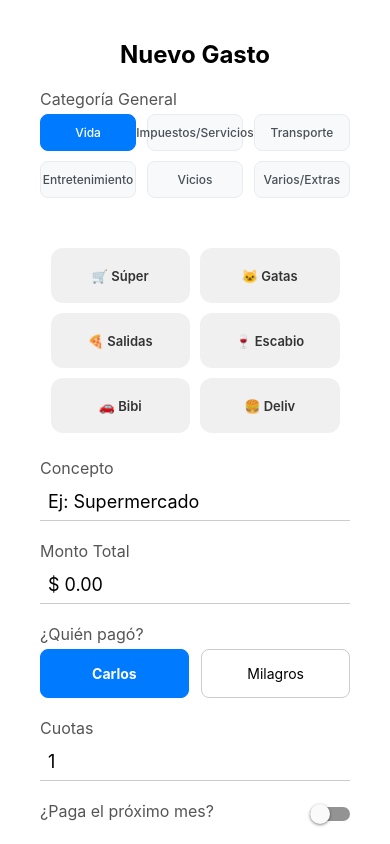
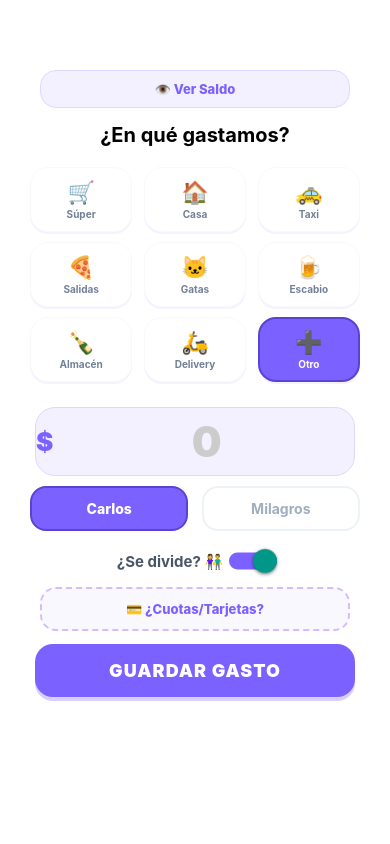
Before and after one commit to cmanente89/app-economia-pareja, a React Native app: screen / in a window 390 px wide. Built offline with nearby package versions, Linux system fonts and the light colour scheme; no server answers.

Commit message:
UI: Estética violeta, grid 3x3 y márgenes compactos

```diff
--- a/App.js
+++ b/App.js
@@ -1,248 +1,179 @@
-import axios from "axios";
-// import { useState } from "react";
-import { useState } from "react";
+import { useState } from "react"; // Quitamos useEffect por ahora para simplificar
 import {
   Alert,
   ScrollView,
-  //StyleSheet,
   Switch,
   Text,
   TextInput,
   TouchableOpacity,
   View,
 } from "react-native";
-import { supabase } from './lib/supabase';
-
 import { styles } from "./styles/styles.js";
 
-// URL DE GOOGLE APPS SCRIPT
-//(modificado) Leemos la URL desde el archivo .env
-const SCRIPT_URL = process.env.EXPO_PUBLIC_SCRIPT_URL;
-
-const CATEGORIAS_MADRE = [
-  "Vida",
-  "Impuestos/Servicios",
-  "Transporte",
-  "Entretenimiento",
-  "Vicios",
-  "Varios/Extras",
+const CONCEPTOS_FAVORITOS = [
+  {
+    id: "1",
+    icono: "🛒",
+    nombre: "Súper",
+    concepto: "Supermercado",
+    categoria: "Vida",
+  },
+  {
+    id: "2",
+    icono: "🏠",
+    nombre: "Casa",
+    concepto: "Gastos Casa",
+    categoria: "Impuestos/Servicios",
+  },
+  {
+    id: "3",
+    icono: "🚕",
+    nombre: "Taxi",
+    concepto: "Taxi/Coche",
+    categoria: "Transporte",
+  },
+  {
+    id: "4",
+    icono: "🍕",
+    nombre: "Salidas",
+    concepto: "Salida/Cena",
+    categoria: "Entretenimiento",
+  },
+  {
+    id: "5",
+    icono: "🐱",
+    nombre: "Gatas",
+    concepto: "Gatas",
+    categoria: "Vida",
+  },
+  {
+    id: "6",
+    icono: "🍺",
+    nombre: "Escabio",
+    concepto: "Escabio",
+    categoria: "Vicios",
+  },
+  {
+    id: "7",
+    icono: "🍾",
+    nombre: "Almacén",
+    concepto: "Almacen",
+    categoria: "Vida",
+  },
+  {
+    id: "8",
+    icono: "🛵",
+    nombre: "Delivery",
+    concepto: "Delivery",
+    categoria: "Extras",
+  },
+  {
+    id: "9",
+    icono: "➕",
+    nombre: "Otro",
+    concepto: "",
+    categoria: "Varios/Extras",
+  },
 ];
 
-//console.log("DEBUG - URL cargada:", process.env.EXPO_PUBLIC_SCRIPT_URL);
+const SCRIPT_URL = process.env.EXPO_PUBLIC_SCRIPT_URL;
 
 export default function App() {
   const [concepto, setConcepto] = useState("");
   const [monto, setMonto] = useState("");
-  const [pagador, setPagador] = useState("Carlos"); // Podés cambiar el nombre inicial
+  const [pagador, setPagador] = useState("Carlos");
   const [cuotas, setCuotas] = useState("1");
   const [proximoMes, setProximoMes] = useState(false);
   const [cargando, setCargando] = useState(false);
   const [categoria, setCategoria] = useState("Vida");
-  const [dividir, setDividir] = useState(true); // Por defecto se divide
-
-  //PRUEBA CON useEffect para Supabase
-
-  // useEffect(() => {
-  //   const testConexion = async () => {
-  //     const { data, error } = await supabase.from('gastos').select('*').limit(1);
-  //     if (error) console.log("Error Supabase:", error.message);
-  //     else console.log("✅ ¡Conexión exitosa!");
-  //   };
-  //   testConexion();
-  // }, []);
+  const [dividir, setDividir] = useState(true);
+  const [mostrarSaldo, setMostrarSaldo] = useState(false);
+  const [modalNuevoVisible, setModalNuevoVisible] = useState(false);
 
   const enviarGasto = async () => {
     if (!concepto || !monto) {
       Alert.alert("Error", "Por favor completa concepto y monto.");
       return;
     }
-
-  const datos = {
-    categoria: categoria,
-    concepto: concepto,
-    monto: parseFloat(monto),
-    cuotas: parseInt(cuotas),
-    pagador: pagador,
-    pagaProximoMes: proximoMes,
-    compartido: dividir,
-  };
-
     setCargando(true);
-
     try {
-    // 1. Mandamos al Google Sheets (como siempre)
-    await axios.post(SCRIPT_URL, JSON.stringify(datos));
-
-    // 2. Mandamos a Supabase (lo nuevo)
-    await enviarASupabase(datos);
-
-    Alert.alert("¡Éxito!", "Gasto cargado en Sheets y Supabase.");
-
-    // Limpieza de campos...
-    setConcepto("");
-    setMonto("");
+      // Simulación de envío para probar que arranca
+      console.log("Enviando...");
+      setTimeout(() => {
+        Alert.alert("¡Éxito!", "App funcionando.");
+        setCargando(false);
+      }, 1000);
     } catch (error) {
-    Alert.alert("Error", "Hubo un problema al guardar.");
-  } finally {
+      Alert.alert("Error");
       setCargando(false);
-  }
-};
-
-  const enviarASupabase = async (datos) => {
-  try {
-    const { error } = await supabase
-      .from('gastos')
-      .insert([
-        {
-          categoria: datos.categoria,
-          concepto: datos.concepto,
-          monto: datos.monto,
-          pagador: datos.pagador,
-          cuotas: datos.cuotas,
-          es_compartido: datos.compartido,
-          // mes_pago lo manejaremos más adelante con lógica de fechas
-        }
-      ]);
-
-    if (error) throw error;
-    //console.log("✅ ¡Guardado en Supabase!");ver!
-  } catch (error) {
-    console.error("❌ Error Supabase:", error.message);
     }
   };
 
   return (
     <ScrollView contentContainerStyle={styles.container}>
-      <Text style={styles.titulo}>Nuevo Gasto</Text>
+      <TouchableOpacity
+        style={styles.subheader}
+        onPress={() => setMostrarSaldo(!mostrarSaldo)}
+      >
+        <Text style={styles.textoSaldo}>
+          {mostrarSaldo ? "💰 Saldo: $45.200" : "👁️ Ver Saldo"}
+        </Text>
+      </TouchableOpacity>
 
-      {/* botones de categorias */}
+      <Text
+        style={{
+          fontSize: 20,
+          fontWeight: "bold",
+          marginBottom: 20,
+          textAlign: "center",
+        }}
+      >
+        ¿En qué gastamos?
+      </Text>
 
-      <Text style={styles.label}>Categoría General</Text>
       <View style={styles.gridCategorias}>
-        {CATEGORIAS_MADRE.map((cat) => (
+        {CONCEPTOS_FAVORITOS.map((item) => (
           <TouchableOpacity
-            key={cat}
+            key={item.id}
             style={[
               styles.botonCuadricula,
-              categoria === cat && styles.botonCuadriculaActivo,
+              concepto === item.concepto && styles.botonCuadriculaActivo,
             ]}
             onPress={() => {
-              setCategoria(cat);
-              setConcepto(""); //limpia el concepto si cambia la categoria
+              if (item.id === "9") {
+                setModalNuevoVisible(true); // El botón "+" abrirá el modal luego
+              } else {
+                setConcepto(item.concepto);
+                setCategoria(item.categoria);
+              }
             }}
           >
+            <Text style={{ fontSize: 22 }}>{item.icono}</Text>
             <Text
               style={[
                 styles.textoCuadricula,
-                categoria === cat && styles.textoCuadriculaActivo,
+                concepto === item.concepto && styles.textoCuadriculaActivo,
               ]}
             >
-              {cat}
+              {item.nombre}
             </Text>
           </TouchableOpacity>
         ))}
       </View>
 
-      {/* botones conceptos */}
-
-      <View style={styles.contenedorChips}>
-        <TouchableOpacity
-          style={[
-            styles.chip,
-            concepto === "Supermercado" && styles.chipActivo, // Si está seleccionado, aplica este estilo extra
-          ]}
-          onPress={() => {
-            setConcepto("Supermercado");
-            setCategoria("Vida");
-          }}
-        >
-          <Text style={styles.chipText}>🛒 Súper</Text>
-        </TouchableOpacity>
-
-        <TouchableOpacity
-          style={[
-            styles.chip,
-            concepto === "Gatas" && styles.chipActivo, // Si está seleccionado, aplica este estilo extra
-          ]}
-          onPress={() => {
-            setConcepto("Gatas");
-            setCategoria("Vida");
-          }}
-        >
-          <Text style={styles.chipText}>🐱 Gatas</Text>
-        </TouchableOpacity>
-
-        <TouchableOpacity
-          style={[
-            styles.chip,
-            concepto === "Salidas" && styles.chipActivo, // Si está seleccionado, aplica este estilo extra
-          ]}
-          onPress={() => {
-            setConcepto("Salidas");
-            setCategoria("Entretenimiento");
-          }}
-        >
-          <Text style={styles.chipText}>🍕 Salidas</Text>
-        </TouchableOpacity>
-
-        <TouchableOpacity
-          style={[
-            styles.chip,
-            concepto === "Escabio" && styles.chipActivo, // Si está seleccionado, aplica este estilo extra
-          ]}
-          onPress={() => {
-            setConcepto("Escabio");
-            setCategoria("Vicios");
-          }}
-        >
-          <Text style={styles.chipText}>🍷 Escabio</Text>
-        </TouchableOpacity>
-
-        <TouchableOpacity
-          style={[
-            styles.chip,
-            concepto === "Bibi" && styles.chipActivo, // Si está seleccionado, aplica este estilo extra
-          ]}
-          onPress={() => {
-            setConcepto("Bibi");
-            setCategoria("Transporte");
-          }}
-        >
-          <Text style={styles.chipText}>🚗 Bibi</Text>
-        </TouchableOpacity>
-
-        <TouchableOpacity
-          style={[
-            styles.chip,
-            concepto === "Delivery" && styles.chipActivo, // Si está seleccionado, aplica este estilo extra
-          ]}
-          onPress={() => {
-            setConcepto("Delivery");
-            setCategoria("Varios/Extras");
-          }}
-        >
-          <Text style={styles.chipText}>🍔 Deliv</Text>
-        </TouchableOpacity>
-      </View>
-
-      <Text style={styles.label}>Concepto</Text>
+      <View style={styles.contenedorMonto}>
+        <Text style={styles.moneda}>$</Text>
         <TextInput
-        style={styles.input}
-        value={concepto}
-        onChangeText={setConcepto}
-        placeholder="Ej: Supermercado"
-      />
-
-      <Text style={styles.label}>Monto Total</Text>
-      <TextInput
-        style={styles.input}
+          style={styles.inputMontoGigante}
           value={monto}
           onChangeText={setMonto}
           keyboardType="numeric"
-        placeholder="$ 0.00"
+          placeholder="0"
+          placeholderTextColor="#ccc"
         />
+      </View>
 
-      <Text style={styles.label}>¿Quién pagó?</Text>
+      {/* Selector de Pagador */}
       <View style={styles.row}>
         <TouchableOpacity
           style={[
@@ -251,10 +182,15 @@ export default function App() {
           ]}
           onPress={() => setPagador("Carlos")}
         >
-          <Text style={pagador === "Carlos" ? styles.textoActivo : null}>
+          <Text
+            style={
+              pagador === "Carlos" ? styles.textoActivo : styles.textoPersona
+            }
+          >
             Carlos
           </Text>
         </TouchableOpacity>
+
         <TouchableOpacity
           style={[
             styles.botonPersona,
@@ -262,42 +198,49 @@ export default function App() {
           ]}
           onPress={() => setPagador("Milagros")}
         >
-          <Text style={pagador === "Milagros" ? styles.textoActivo : null}>
+          <Text
+            style={
+              pagador === "Milagros" ? styles.textoActivo : styles.textoPersona
+            }
+          >
             Milagros
           </Text>
         </TouchableOpacity>
       </View>
 
-      <Text style={styles.label}>Cuotas</Text>
-      <TextInput
-        style={styles.input}
-        value={cuotas}
-        onChangeText={setCuotas}
-        keyboardType="numeric"
-      />
-
-      <View style={styles.rowSpace}>
-        <Text style={styles.label}>¿Paga el próximo mes?</Text>
-        <Switch value={proximoMes} onValueChange={setProximoMes} />
-      </View>
-
-      <View style={styles.contenedorDividir}>
-        <Text style={styles.textoDividir}>¿Dividir gasto con mi pareja?</Text>
+      {/* Switches en una sola línea para ahorrar espacio */}
+      <View style={styles.rowOpciones}>
+        <View style={styles.opcionSwitch}>
+          <Text style={styles.labelGrande}>¿Se divide? 👫</Text>
           <Switch
-          trackColor={{ false: "#767577", true: "#81b0ff" }}
-          thumbColor={dividir ? "#007AFF" : "#f4f3f4"}
-          onValueChange={() => setDividir((previousState) => !previousState)}
             value={dividir}
+            onValueChange={setDividir}
+            // Violeta cuando está activo, gris cuando no
+            trackColor={{ false: "#edf2f7", true: "#7b61ff" }}
+            thumbColor={"#fff"}
+            ios_backgroundColor="#edf2f7"
+            style={{ transform: [{ scaleX: 1.2 }, { scaleY: 1.2 }] }}
           />
         </View>
 
         <TouchableOpacity
-        style={[styles.botonEnviar, cargando && { backgroundColor: "#ccc" }]}
+          style={styles.botonTarjetaMejorado}
+          onPress={() => setModalTarjetaVisible(true)}
+        >
+          <Text style={styles.textoTarjetaMejorado}>💳 ¿Cuotas/Tarjetas?</Text>
+        </TouchableOpacity>
+      </View>
+
+      <TouchableOpacity
+        style={[
+          styles.botonEnviar,
+          cargando && { backgroundColor: "#ccc" }, // Si está cargando se pone gris
+        ]}
         onPress={enviarGasto}
         disabled={cargando}
       >
         <Text style={styles.textoBoton}>
-          {cargando ? "Enviando..." : "GUARDAR GASTO"}
+          {cargando ? "ENVIANDO..." : "GUARDAR GASTO"}
         </Text>
       </TouchableOpacity>
     </ScrollView>
--- a/styles/styles.js
+++ b/styles/styles.js
@@ -1,113 +1,155 @@
 import { StyleSheet } from "react-native";
 
 export const styles = StyleSheet.create({
-  container: { padding: 40, backgroundColor: "#fff", flexGrow: 1 },
+  container: {
+    paddingHorizontal: 30,
+    paddingTop: 70, // Subimos de 45/50 a 70 para bajar todo el diseño
+    backgroundColor: "#fff",
+    flexGrow: 1,
+  },
+  // Ver Saldo
+  subheader: {
+    backgroundColor: "#f3f0ff",
+    padding: 10,
+    borderRadius: 16,
+    alignItems: "center",
+    marginBottom: 15,
+    borderWidth: 1.5,
+    borderColor: "#e0d7ff",
+    marginHorizontal: 10, // Margen extra para que sea más corto que el resto
+  },
+  textoSaldo: { fontSize: 13, fontWeight: "800", color: "#7b61ff" },
+
   titulo: {
-    fontSize: 24,
-    fontWeight: "bold",
-    marginBottom: 20,
+    fontSize: 19,
+    fontWeight: "900",
+    marginBottom: 15,
     textAlign: "center",
-  },
-  label: { fontSize: 16, marginBottom: 5, color: "#555" },
-  input: {
-    borderBottomWidth: 1,
-    borderBottomColor: "#ccc",
-    marginBottom: 20,
-    padding: 8,
-    fontSize: 18,
-  },
-  row: {
-    flexDirection: "row",
-    justifyContent: "space-between",
-    marginBottom: 20,
-  },
-  rowSpace: {
-    flexDirection: "row",
-    justifyContent: "space-between",
-    alignItems: "center",
-    marginBottom: 30,
-  },
-  botonPersona: {
-    padding: 15,
-    borderWidth: 1,
-    borderColor: "#ccc",
-    borderRadius: 8,
-    width: "48%",
-    alignItems: "center",
-  },
-  botonActivo: { backgroundColor: "#007AFF", borderColor: "#007AFF" },
-  textoActivo: { color: "#fff", fontWeight: "bold" },
-  botonEnviar: {
-    backgroundColor: "#28a745",
-    padding: 20,
-    borderRadius: 10,
-    alignItems: "center",
-  },
-  textoBoton: { color: "#fff", fontSize: 18, fontWeight: "bold" },
-
-  //botones conceptos presetados
-  contenedorChips: {
-    flexDirection: "row",
-    flexWrap: "wrap",
-    justifyContent: "center",
-    alignItems: "center",
-    marginTop: 15,
-    marginBottom: 20,
-    width: "100%", // Asegura que ocupe todo el ancho
-  },
-  chip: {
-    // Usamos flexBasis en lugar de width para que Flexbox sea más estable
-    flexBasis: "45%",
-    height: 55, // Altura fija para que no desaparezca al clickear
-    backgroundColor: "#f0f0f0",
-    borderRadius: 12,
-    margin: 5,
-    alignItems: "center",
-    justifyContent: "center",
-    flexDirection: "row",
-    // Esto evita que el botón se achique bajo presión
-    flexShrink: 0,
-    flexGrow: 0,
-  },
-  chipText: {
-    fontSize: 13, // Un pelín más chico para que "Supermercado" no sufra
-    color: "#333",
-    fontWeight: "600",
-    textAlign: "center",
+    color: "#2d3748",
   },
 
-  chipActivo: {
-    backgroundColor: "#007AFF", // El azul que venís usando
-    borderColor: "#007AFF",
-  },
-
-  //botones categorias
+  // Grid 3x3 Compacto
   gridCategorias: {
     flexDirection: "row",
     flexWrap: "wrap",
     justifyContent: "space-between",
-    marginBottom: 20,
+    marginBottom: 5,
   },
   botonCuadricula: {
-    width: "31%", // Esto hace que entren 3 por fila
-    paddingVertical: 10,
-    backgroundColor: "#f8f9fa",
-    borderRadius: 8,
-    borderWidth: 1,
-    borderColor: "#e9ecef",
+    width: "31%",
+    height: 65, // Un pelín más bajos
+    backgroundColor: "#fff",
+    justifyContent: "center",
     alignItems: "center",
+    borderRadius: 18,
     marginBottom: 10,
+    elevation: 2,
+    shadowColor: "#7b61ff",
+    shadowOffset: { width: 0, height: 2 },
+    shadowOpacity: 0.08,
+    borderWidth: 1.5,
+    borderColor: "#f7fafc",
   },
   botonCuadriculaActivo: {
-    backgroundColor: "#007AFF",
-    borderColor: "#007AFF",
+    backgroundColor: "#7b61ff",
+    borderColor: "#5a43d1",
+    borderWidth: 2,
   },
   textoCuadricula: {
-    fontSize: 12,
-    color: "#495057",
-    fontWeight: "500",
+    fontSize: 10,
+    color: "#718096",
+    fontWeight: "700",
+    marginTop: 3,
   },
-  textoCuadriculaActivo: {
+  textoCuadriculaActivo: { color: "#fff" },
+
+  // Monto Compacto
+  contenedorMonto: {
+    flexDirection: "row",
+    alignItems: "center",
+    justifyContent: "center",
+    marginVertical: 10,
+    backgroundColor: "#f3f0ff",
+    paddingVertical: 8,
+    borderRadius: 20,
+    borderWidth: 1.5,
+    borderColor: "#e0d7ff",
+    marginHorizontal: 5, // Un poco de aire a los costados
+  },
+  moneda: { fontSize: 26, color: "#7b61ff", marginRight: 6, fontWeight: "900" },
+  inputMontoGigante: {
+    fontSize: 42, // Bajamos a 42 para que no sea tan invasivo
+    fontWeight: "900",
+    color: "#2d3748",
+    minWidth: 100,
+    textAlign: "center",
+  },
+
+  // Selector Persona
+  row: {
+    flexDirection: "row",
+    justifyContent: "space-between",
+    marginBottom: 12,
+  },
+  botonPersona: {
+    padding: 12,
+    borderWidth: 2,
+    borderColor: "#edf2f7",
+    borderRadius: 16,
+    width: "48%",
+    alignItems: "center",
+    backgroundColor: "#fff",
+  },
+  botonActivo: { backgroundColor: "#7b61ff", borderColor: "#5a43d1" },
+  textoActivo: { color: "#fff", fontWeight: "800" },
+  textoPersona: { color: "#a0aec0", fontWeight: "700" },
+
+  // Switches y Opciones (Centrados y cerca)
+  opcionSwitch: {
+    flexDirection: "row",
+    alignItems: "center",
+    justifyContent: "center",
+    width: "100%",
+    paddingVertical: 8,
+  },
+  labelGrande: {
+    fontSize: 15,
+    fontWeight: "700",
+    color: "#4a5568",
+    marginRight: 10,
+  },
+
+  // Tarjeta (Más compacto)
+  botonTarjetaMejorado: {
+    backgroundColor: "#f9f8ff",
+    padding: 12,
+    borderRadius: 16,
+    borderWidth: 2,
+    borderColor: "#d6bcfa",
+    borderStyle: "dashed",
+    alignItems: "center",
+    marginVertical: 8,
+    marginHorizontal: 10, // Le damos aire lateral
+  },
+  textoTarjetaMejorado: { color: "#7b61ff", fontWeight: "800", fontSize: 13 },
+
+  // Guardar Gasto
+  botonEnviar: {
+    backgroundColor: "#7b61ff",
+    padding: 16,
+    borderRadius: 18,
+    alignItems: "center",
+    marginTop: 5,
+    marginHorizontal: 5, // No toca los bordes
+    shadowColor: "#7b61ff",
+    shadowOffset: { width: 0, height: 4 },
+    shadowOpacity: 0.3,
+    elevation: 5,
+  },
+  textoBoton: {
     color: "#fff",
+    fontSize: 18,
+    fontWeight: "900",
+    letterSpacing: 1,
   },
 });
```
Also changed, not shown: 1 other file (tests, documents, lock files or other folders). Lines whose indentation alone changed are shown as unchanged.
